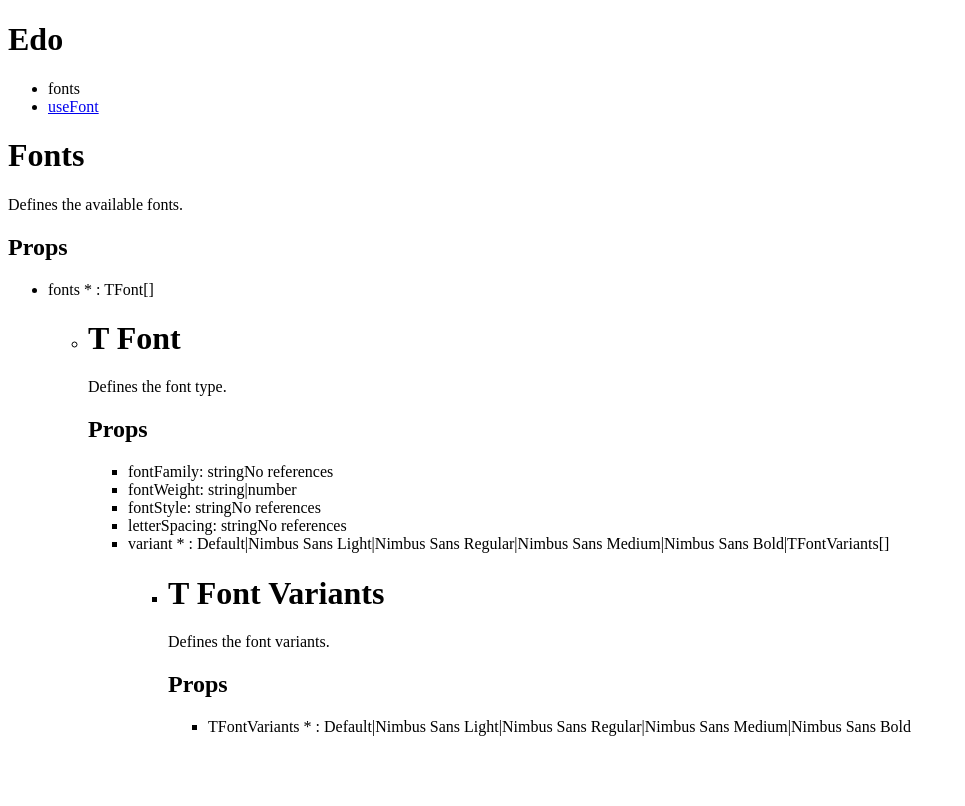
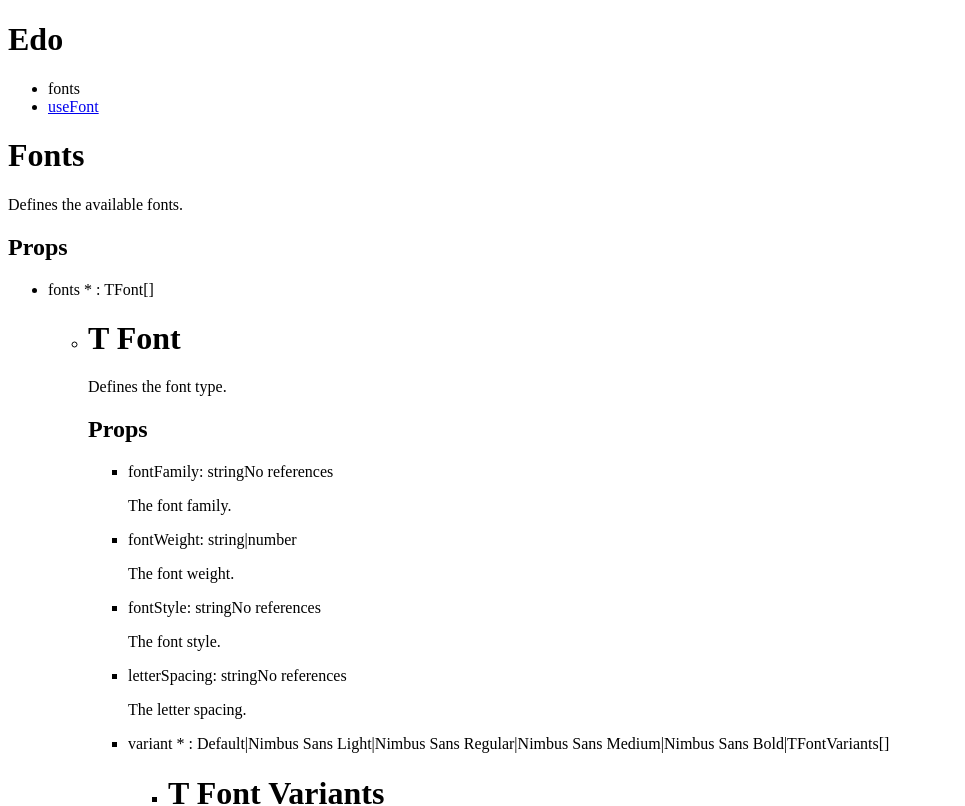
Before and after one commit to osequi/test-tsx-dx, a Next.js app: page /fonts in a window 1280 px wide. Shown: the top 806 px of the page, without its empty margins (0-965 px from the left). Built offline with nearby package versions, Linux system fonts and the light colour scheme.

Commit message:
Props are ok

```diff
--- a/src/documentation/Page/Page.tsx
+++ b/src/documentation/Page/Page.tsx
@@ -54,15 +54,14 @@ export function Page(props: TPageProps) {
       <h1>{title}</h1>
       <Description {...page} />
       <Props pageProps={props} page={page} />
-      {/*
-	  <div>
+      {/*<div>
         <pre>{JSON.stringify(page, null, 2)}</pre>
       </div>
       <hr />
       <p>
         <pre>{JSON.stringify(props.pageData, null, 2)}</pre>
       </p>
-      <hr />
+      {/*<hr />
       <p>
         <pre>{JSON.stringify(props.data, null, 2)}</pre>
       </p>*/}
--- a/src/documentation/Props/Props.tsx
+++ b/src/documentation/Props/Props.tsx
@@ -1,5 +1,5 @@
 import { TPage } from "../hooks";
-import { Type, TPageProps } from "../";
+import { Type, TPageProps, Description } from "../";
 
 export interface TProps {
   pageProps: TPageProps;
@@ -18,6 +18,7 @@ export function Props(props: TProps) {
     return (
       <li>
         {name2}: <Type pageProps={pageProps} type={type} />
+        <Description {...item} />
       </li>
     );
   });
```
